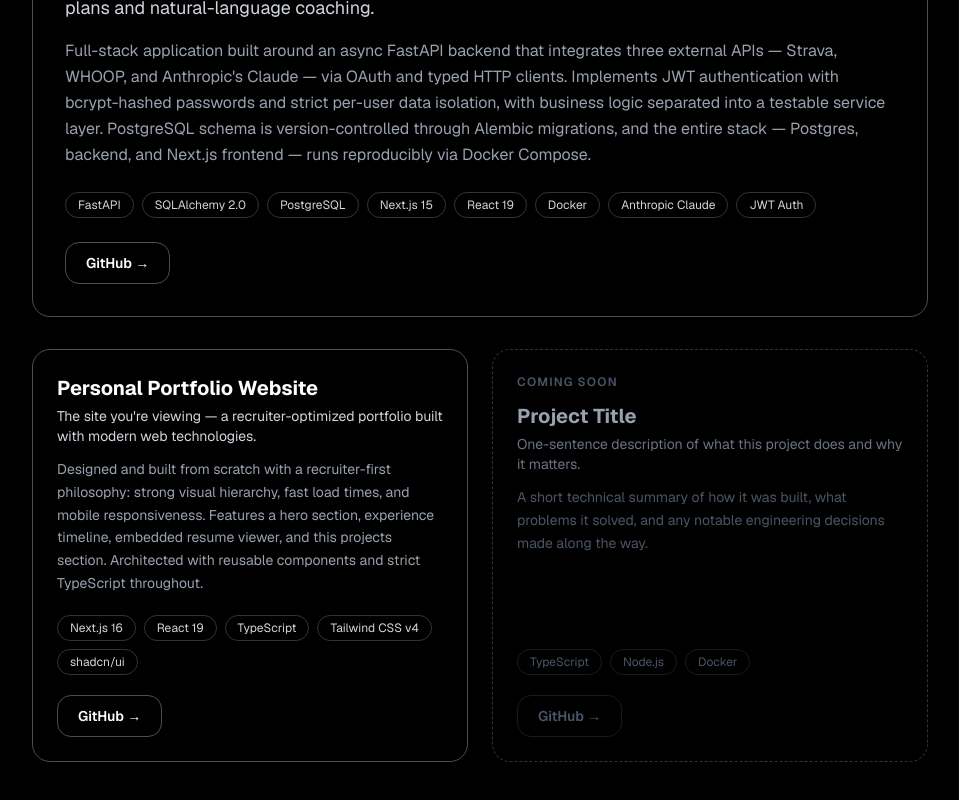
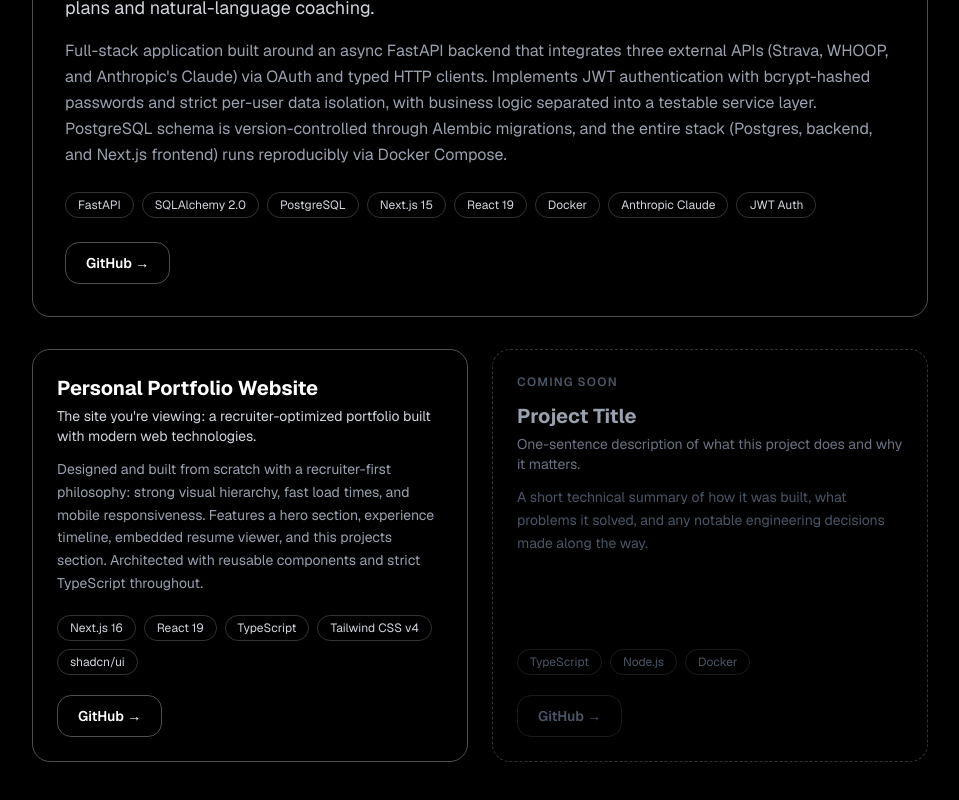
Before and after one commit to Land784/will-schmidt-portfolio, a Next.js app: page / in a window 1280 px wide. Shown: the part 1015-1815 px from the top of the page, without its empty margins (160-1119 px from the left). Built offline with nearby package versions, Linux system fonts and the light colour scheme.

Commit message:
Remove em-dashes from project description copy

```diff
--- a/components/ui/projects.tsx
+++ b/components/ui/projects.tsx
@@ -2,9 +2,9 @@ const featured = {
     name: "AI Fitness Platform",
     hook: "A multi-user platform that unifies Strava and WHOOP data and layers Claude on top for training plans and natural-language coaching.",
     description:
-        "Full-stack application built around an async FastAPI backend that integrates three external APIs — Strava, WHOOP, and Anthropic's Claude — via OAuth and typed HTTP clients. " +
+        "Full-stack application built around an async FastAPI backend that integrates three external APIs (Strava, WHOOP, and Anthropic's Claude) via OAuth and typed HTTP clients. " +
         "Implements JWT authentication with bcrypt-hashed passwords and strict per-user data isolation, with business logic separated into a testable service layer. " +
-        "PostgreSQL schema is version-controlled through Alembic migrations, and the entire stack — Postgres, backend, and Next.js frontend — runs reproducibly via Docker Compose.",
+        "PostgreSQL schema is version-controlled through Alembic migrations, and the entire stack (Postgres, backend, and Next.js frontend) runs reproducibly via Docker Compose.",
     tech: [
         "FastAPI",
         "SQLAlchemy 2.0",
@@ -21,7 +21,7 @@ const featured = {
 const projects = [
     {
         name: "Personal Portfolio Website",
-        hook: "The site you're viewing — a recruiter-optimized portfolio built with modern web technologies.",
+        hook: "The site you're viewing: a recruiter-optimized portfolio built with modern web technologies.",
         description:
             "Designed and built from scratch with a recruiter-first philosophy: strong visual hierarchy, fast load times, and mobile responsiveness. " +
             "Features a hero section, experience timeline, embedded resume viewer, and this projects section. " +
```
